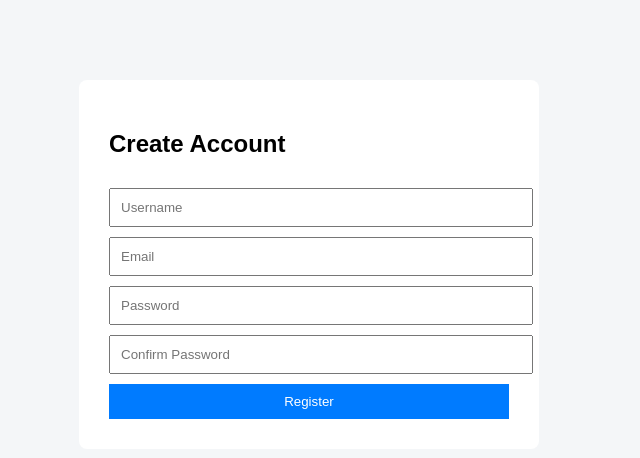
After one commit to lexStack3/alx_travel_app_0x03, a Django app: page /accounts/register/ in a window 1280 px wide. The commit adds this page. Shown: the top 458 px of the page, without its empty margins (331-971 px from the left). Run offline with Django 5.2, Linux system fonts and the light colour scheme; parts of the project's set-up code (start-up, migrations or seed data) failed here and were passed over.

Commit message:
Cleaning Up

```diff
--- a/alx_travel_app/alx_travel_app/urls.py
+++ b/alx_travel_app/alx_travel_app/urls.py
@@ -36,4 +36,5 @@ urlpatterns = [
     path('swagger/', schema_view.with_ui('swagger', cache_timeout=0), name="schema-swagger-vi"),
     path('api/', include('listings.urls')),
     path('api-auth/', include('rest_framework.urls')),
+    path('accounts/', include('accounts.urls'))
 ]
--- a/alx_travel_app/templates/404.html
+++ b/alx_travel_app/templates/404.html
@@ -35,6 +35,7 @@
             <li><a href="/api/listing/">📋 Listing</a></li>
             <li><a href="/api/review/">🗨️ Reviews</a></li>
             <li><a href="/api-auth/login/">🔐 Login</a></li>
+            <li><a href="/accounts/register/">🗃️ Register</a></li>
         </ul>
 
     </div>
--- /dev/null
+++ b/alx_travel_app/templates/accounts/register.html
@@ -0,0 +1,52 @@
+<!DOCTYPE html>
+<html lang="en">
+<head>
+    <meta charset="UTF-8">
+    <title>Register</title>
+    <style>
+        body { font-family: Arial; background: #f4f6f8; }
+        .card {
+            max-width: 400px;
+            margin: 80px auto;
+            padding: 30px;
+            background: white;
+            border-radius: 8px;
+        }
+        input, button {
+            width: 100%;
+            padding: 10px;
+            margin-top: 10px;
+        }
+        button {
+            background: #007bff;
+            color: white;
+            border: none;
+            cursor: pointer;
+        }
+        .error { color: red; }
+        .success { color: green; }
+    </style>
+</head>
+<body>
+
+<div class="card">
+    <h2>Create Account</h2>
+
+    {% if messages %}
+        {% for message in messages %}
+            <p class="{{ message.tags }}">{{ message }}</p>
+        {% endfor %}
+    {% endif %}
+
+    <form method="post">
+        {% csrf_token %}
+        <input type="text" name="username" placeholder="Username" required>
+        <input type="email" name="email" placeholder="Email" required>
+        <input type="password" name="password" placeholder="Password" required>
+        <input type="password" name="password2" placeholder="Confirm Password" required>
+        <button type="submit">Register</button>
+    </form>
+</div>
+
+</body>
+</html>
```
Also changed, not shown: 1 other file.
